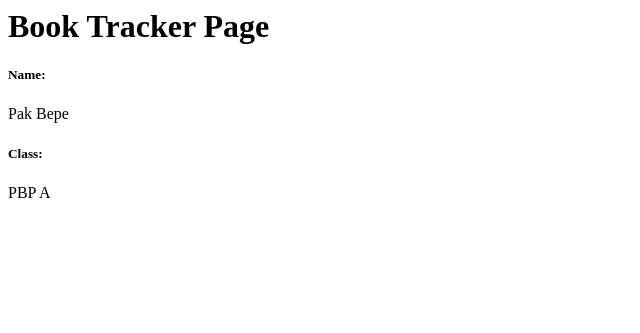
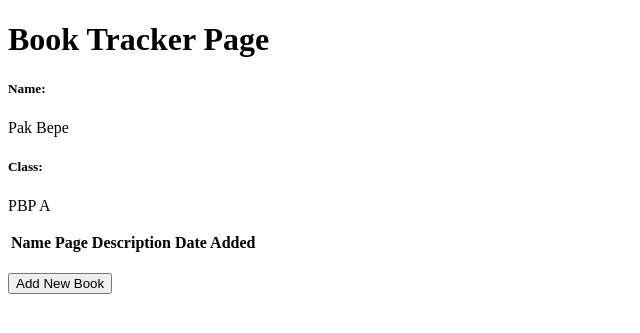
Before and after one commit to kevinwong8/book-tracker, a Django app: page / in a window 1280 px wide. Shown: the top 333 px of the page, without its empty margins (0-640 px from the left). Run offline with Django 4.2, Linux system fonts and the light colour scheme; data that the repository does not hold is empty.

Commit message:
data driver, forms, json

```diff
--- a/book_tracker/settings.py
+++ b/book_tracker/settings.py
@@ -55,7 +55,7 @@ ROOT_URLCONF = 'book_tracker.urls'
 TEMPLATES = [
     {
         'BACKEND': 'django.template.backends.django.DjangoTemplates',
-        'DIRS': [],
+        'DIRS': [BASE_DIR/ 'templates'],
         'APP_DIRS': True,
         'OPTIONS': {
             'context_processors': [
--- a/main/templates/main.html
+++ b/main/templates/main.html
@@ -1,3 +1,4 @@
+{% extends "base.html" %} {% block content%}
 <h1>Book Tracker Page</h1>
 
 <h5>Name:</h5>
@@ -6,3 +7,27 @@
 <h5>Class: </h5>
 <p>{{ class }}</p>
 <!-- Ubahlah sesuai dengan kelas kamu -->
+
+<table>
+    <tr>
+        <th>Name</th>
+        <th>Page</th>
+        <th>Description</th>
+        <th>Date Added</th>
+
+    </tr>
+    {% comment %} Berikut cara memperlihatkan data produk di bawah baris ini
+    {%endcomment %} {% for book in books %}
+    <tr>
+        <th>{{book.name}}</th>
+        <th>{{book.page}}</th>
+        <th>{{book.description}}</th>
+        <th>{{book.date_added}}</th>
+    </tr>
+    {% endfor %}
+</table>
+<br/>
+<a href="{% url 'main:create_book'%}">
+    <button>Add New Book</button>
+</a>
+{%endblock content%}
--- a/main/urls.py
+++ b/main/urls.py
@@ -1,8 +1,14 @@
 from django.urls import path
-from main.views import show_main
+from main.views import show_main, create_book, show_xml, show_json, show_xml_by_id, show_json_by_id
 
 app_name = 'main'
 
 urlpatterns = [
     path('', show_main, name='show_main'),
+    path('create-book', create_book, name='create_book'),
+    path('xml/', show_xml, name = 'show_xml'),
+    path('json/', show_json, name = 'show_json'),
+    path('xml/<int:id>', show_xml_by_id, name = 'show_xml_by_id'),
+    path('json/<int:id>', show_json_by_id, name = 'show_json_by_id'),
+
 ]
--- a/main/views.py
+++ b/main/views.py
@@ -1,9 +1,43 @@
-from django.shortcuts import render
+from django.shortcuts import render, redirect
+from main.forms import BookForm
+from main.models import Book
+from django.http import HttpResponse
+from django.core import serializers
+
 
 # Create your views here.
 def show_main(request):
+    books = Book.objects.all()
+
     context = {
         'name' : 'Pak Bepe',
-        'class' : "PBP A"
+        'class' : "PBP A",
+        'books' : books
     }
     return render(request, "main.html", context)
+
+def create_book(request):
+    form = BookForm(request.POST or None)
+
+    if form.is_valid() and request.method == "POST":
+        form.save()
+        return redirect('main:show_main')
+
+    context = {'form' : form}
+    return render(request, 'create_book.html', context)
+
+def show_xml(request):
+    data = Book.objects.all()
+    return HttpResponse(serializers.serialize("xml", data), content_type="application/xml")
+
+def show_json(request):
+    data = Book.objects.all()
+    return HttpResponse(serializers.serialize("json", data), content_type ="application/json")
+
+def show_xml_by_id(request, id):
+    data = Book.objects.filter(pk=id)
+    return HttpResponse(serializers.serialize("xml", data), content_type="application/xml")
+
+def show_json_by_id(request,id):
+    data = Book.objects.filter(pk = id)
+    return HttpResponse(serializers.serialize("json", data), content_type ="application/json")
--- /dev/null
+++ b/templates/base.html
@@ -0,0 +1,13 @@
+{% load static %}
+<!DOCTYPE html>
+<html lang="en">
+<head>
+    <meta charset="UTF-8">
+    <meta name="viewport" content="width=device-width, initial-scale=1.0">
+    {% block meta%} {% endblock meta %}
+</head>
+<body>
+    {% block content %} {% endblock content %}
+
+</body>
+</html>
```
Also changed, not shown: main/forms.py (added, +7 -0 lines), main/templates/create_book.html (added, +18 -0 lines).
